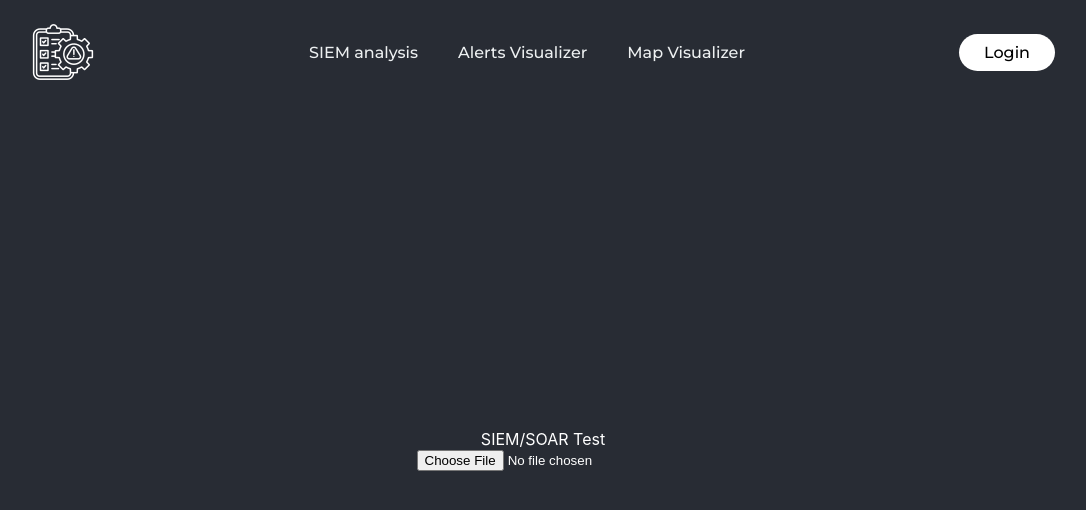
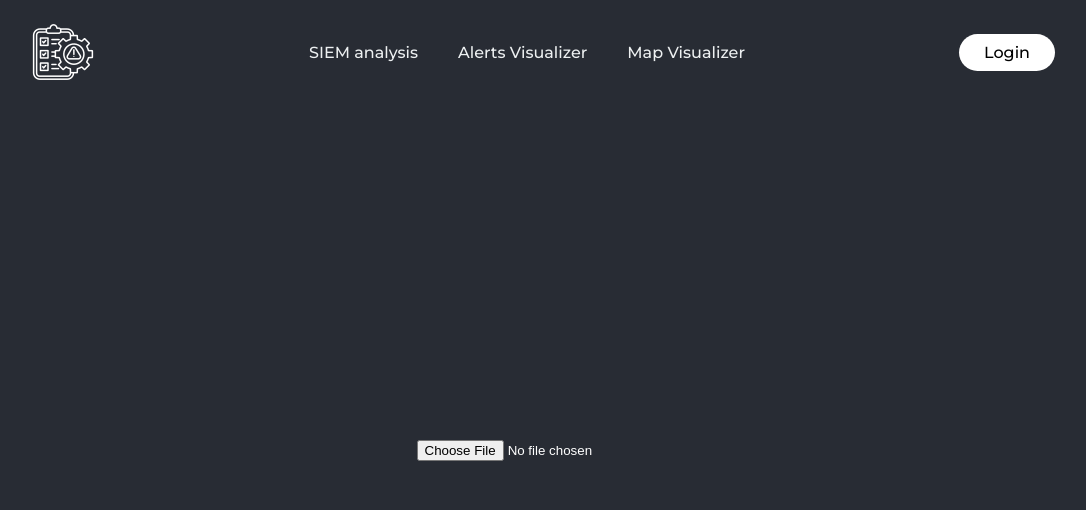
Before and after one commit to NorwegianLamb/CYBERSECURITY-SIEM_Alert_Analysis, a React (Create React App) app in the folder frontend/: page /alerts-visualizer in a window 1280 px wide. Shown: the top 510 px of the page, without its empty margins (97-1183 px from the left). Built offline with nearby package versions, Linux system fonts and the light colour scheme.

Commit message:
added routers

```diff
--- a/frontend/package.json
+++ b/frontend/package.json
@@ -8,6 +8,7 @@
     "@testing-library/user-event": "^13.5.0",
     "react": "^18.2.0",
     "react-dom": "^18.2.0",
+    "react-router-dom": "^6.22.3",
     "react-scripts": "5.0.1",
     "web-vitals": "^2.1.4"
   },
--- a/frontend/src/App.js
+++ b/frontend/src/App.js
@@ -1,9 +1,12 @@
 // import logo from './logo.png';
+import { BrowserRouter as Router} from 'react-router-dom';
+import { Route, Routes } from 'react-router-dom';
 import {useState} from 'react';
 import Papa from 'papaparse';
 import './App.css';
 import DataTable from './components/DataTable';
-import Navbar from './components/Navbar';
+import Navbar from './components/NavBar';
+import Test from './components/Test';
 
 function App() {
 
@@ -28,12 +31,11 @@ function App() {
         <Navbar />
       </header>
       <body className="App-body">
-        {/*<img src={logo} className="App-logo" alt="logo" />*/}
-        <p>
-          SIEM/SOAR Test
-        </p>
-        <input type="file" accept=".csv" onChange={handleFileChange} />
-        <DataTable data={data} />
+        <Routes>
+          <Route path="/" element={<Test />} />
+          <Route path= "/alerts-visualizer" element={<DataTable data={data}
+            handleFileChange={handleFileChange} />} />
+        </Routes>
       </body>
     </div>
   );
--- a/frontend/src/components/DataTable.js
+++ b/frontend/src/components/DataTable.js
@@ -1,7 +1,11 @@
 import React from 'react';
 
-function DataTable({ data }) {
+function DataTable({ data, handleFileChange }) {
   return (
+    <>
+    <input type="file" accept=".csv" onChange={handleFileChange} />
+
+    <div>
       <table>
         <thead>
           <tr>
@@ -20,6 +24,8 @@ function DataTable({ data }) {
           ))}
         </tbody>
       </table>
+    </div>
+    </>
   );
 }
 
--- a/frontend/src/components/Navbar.js
+++ b/frontend/src/components/Navbar.js
@@ -1,6 +1,7 @@
 import React from 'react';
 import './style/Navbar.css';
 import logo from '../assets/images/nav_logo.png'
+import { Link } from 'react-router-dom';
 
 function Navbar() {
   return (
@@ -8,9 +9,9 @@ function Navbar() {
       <img className="logo" src={logo} alt="logo" />
       <nav className="navbar">
         <ul className="nav_links">
-          <li><a href="#">SIEM analysis</a></li>
-          <li><a href="#">Alerts Visualizer</a></li>
-          <li><a href="#">Map Visualizer</a></li>
+          <li><a><Link to="/">SIEM analysis</Link></a></li>
+          <li><a><Link to="/alerts-visualizer">Alerts Visualizer</Link></a></li>
+          <li><a><Link to="/map-visualizer">Map Visualizer</Link></a></li>
         </ul>
       </nav>
       <a className="cta" href="#"><button>Login</button></a>
--- /dev/null
+++ b/frontend/src/components/Test.js
@@ -0,0 +1,11 @@
+import React from 'react';
+
+function Test() {
+  return (
+    <>
+        <p>SIEM/SOAR Test</p>
+    </>
+  );
+}
+
+export default Test;
--- a/frontend/src/index.js
+++ b/frontend/src/index.js
@@ -3,11 +3,14 @@ import ReactDOM from 'react-dom/client';
 import './index.css';
 import App from './App';
 import reportWebVitals from './reportWebVitals';
+import { BrowserRouter } from 'react-router-dom';
 
 const root = ReactDOM.createRoot(document.getElementById('root'));
 root.render(
   <React.StrictMode>
-    <App />
+    <BrowserRouter>
+      <App />
+    </BrowserRouter>
   </React.StrictMode>
 );
 
--- a/package.json
+++ b/package.json
@@ -1,5 +1,6 @@
 {
   "dependencies": {
-    "papaparse": "^5.4.1"
+    "papaparse": "^5.4.1",
+    "react-router-dom": "^6.22.3"
   }
 }
```
Also changed, not shown: 2 other files (tests, documents, lock files or other folders). Lines whose indentation alone changed are shown as unchanged.
